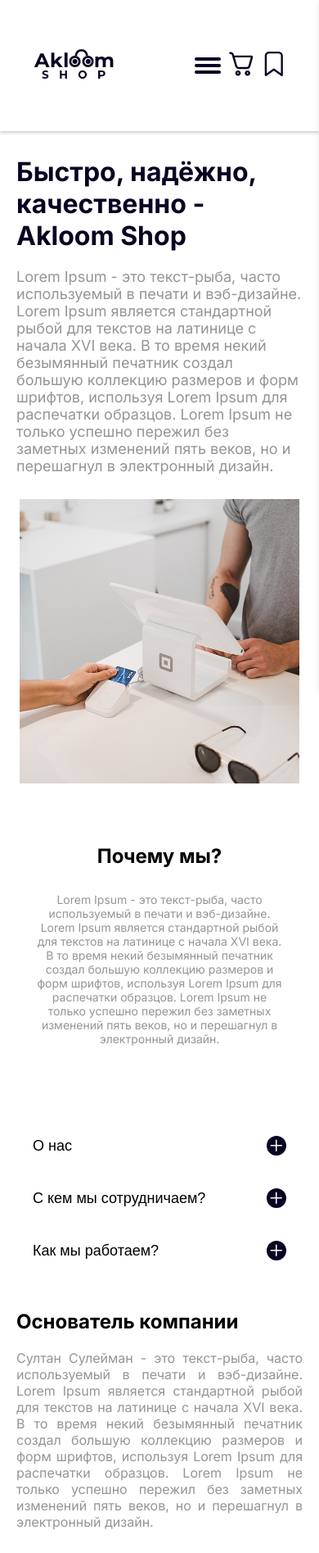
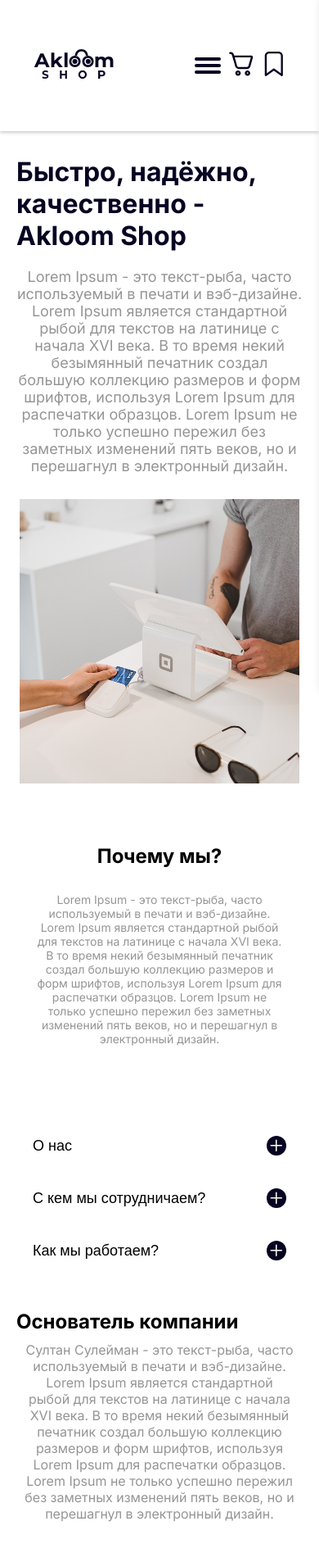
Before and after one commit to FARTIKw3/shop-progect, a Next.js app: page /aboutUs in a window 390 px wide. Shown: the top 1895 px of the page at 82% size. Built offline with nearby package versions, Linux system fonts and the light colour scheme; no server answers.

Commit message:
fix:about finished adaptive

```diff
--- a/components/founder/styles.module.css
+++ b/components/founder/styles.module.css
@@ -39,8 +39,13 @@
   }
   .text {
     max-width: 600px;
-    text-align: justify;
+    text-align: center;
     font-size: 18px;
+  }
+  .image {
+    width: 100%;
+
+    height: 100%;
   }
 }
 
@@ -52,10 +57,6 @@
   .title {
     font-size: 32px;
     text-align: start;
-  }
-  .image {
-    max-width: 442px;
-    max-height: 447px;
   }
 }
 @media screen and (max-width: 520px) {
@@ -70,11 +71,10 @@
     font-size: 24px;
   }
   .text {
+    padding: 10px;
     font-size: 16px;
   }
   .image {
-    max-width: 342px;
-    max-height: 347px;
     padding-top: 10px;
   }
 }
--- a/components/heroSection/styles.module.css
+++ b/components/heroSection/styles.module.css
@@ -74,8 +74,7 @@
     font-size: 32px;
   }
   .image {
-    max-width: 442px;
-    max-height: 447px;
+    width: 100%;
   }
 }
 @media screen and (max-width: 520px) {
@@ -93,6 +92,7 @@
     text-align: start;
   }
   .text {
-    text-align: start;
+    margin-top: 20px;
+    text-align: center;
   }
 }
--- a/components/slider/style.module.css
+++ b/components/slider/style.module.css
@@ -12,7 +12,7 @@
 .cart {
   max-width: 300px;
   border-radius: 12px;
-  box-shadow: 12px 7px 27px #71717137;
+  box-shadow: 0 2px 4px 0 rgba(0, 0, 0, 0.2);
   padding: 20px;
 }
 
```
